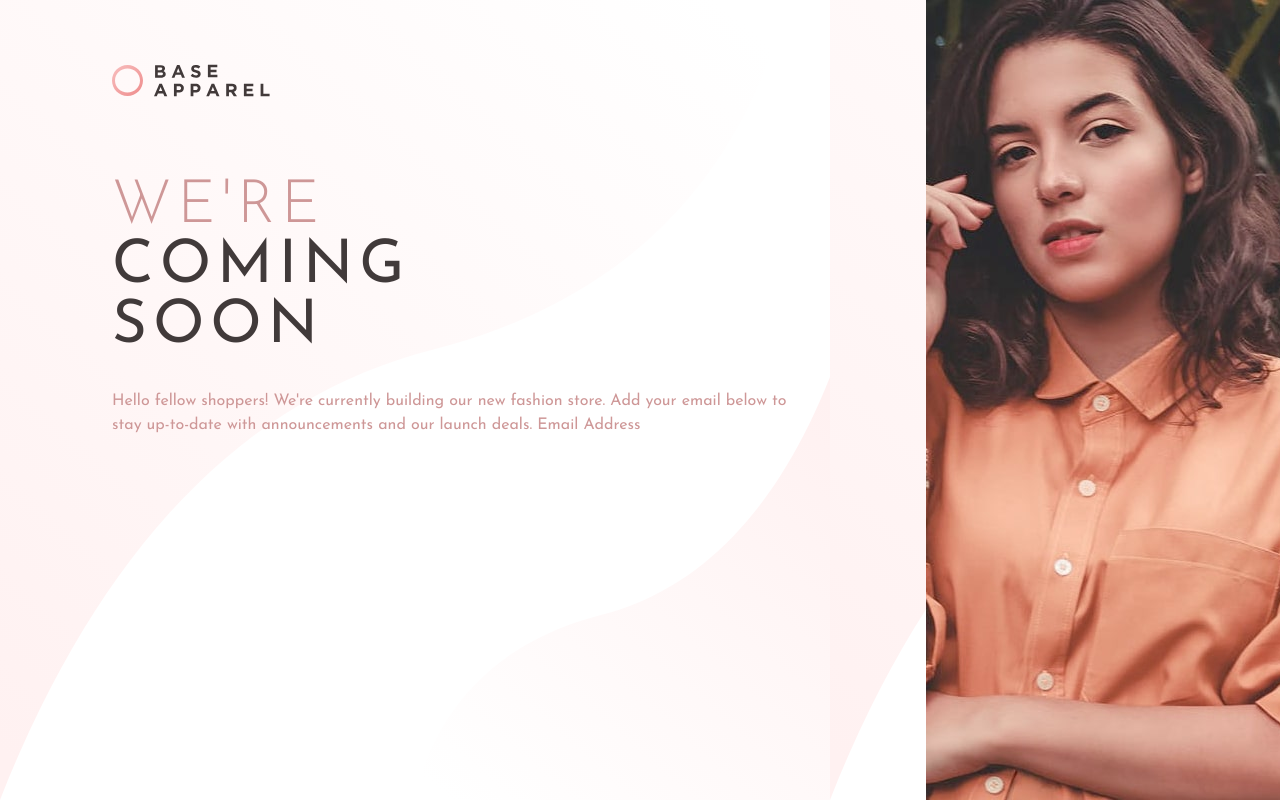
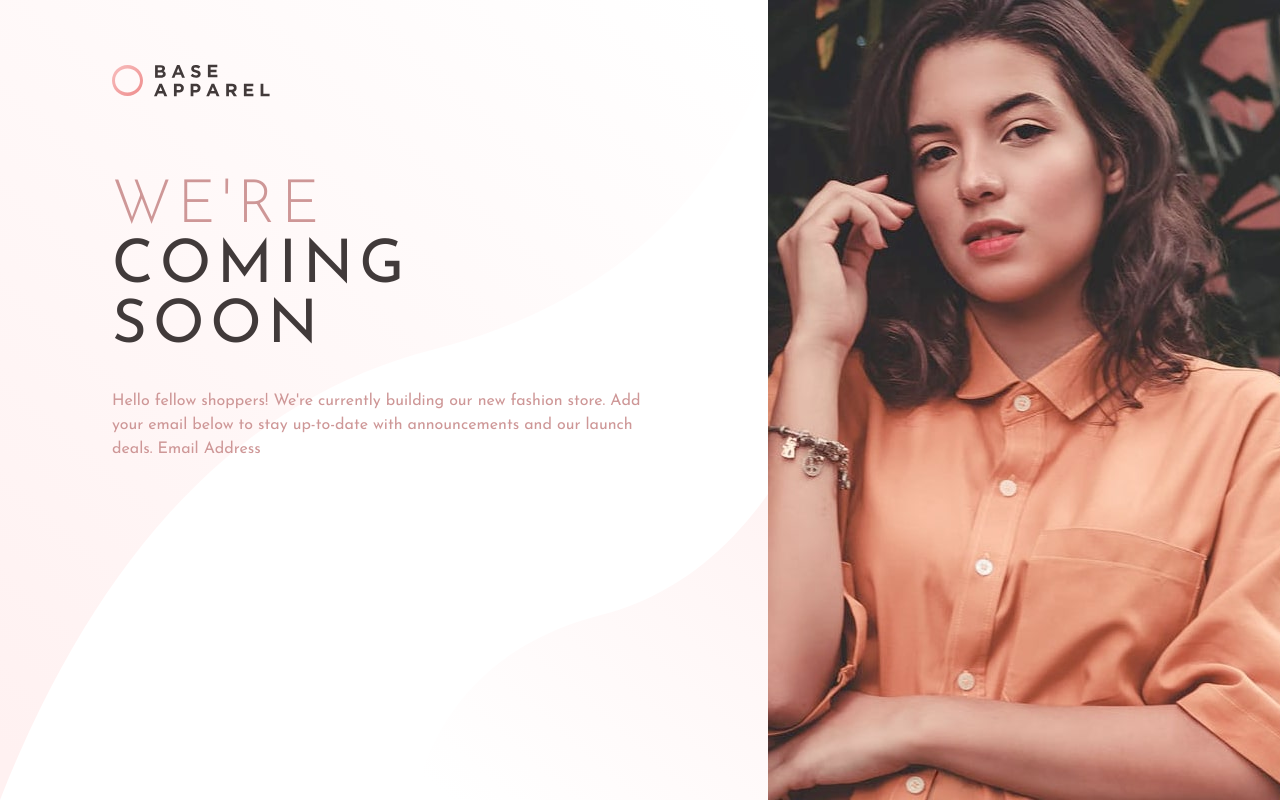
Before and after one commit to Samanosukeh/base-apparel-coming-soon, a Nuxt app: page / in a window 1280 px wide. Built offline with nearby package versions, Linux system fonts and the light colour scheme.

Commit message:
object-cover

```diff
--- a/pages/index.vue
+++ b/pages/index.vue
@@ -2,7 +2,8 @@
   <div class="">
     <div class="flex flex-row min-h-screen">
       <div class="fundo-svg"></div><!-- Background svg -->
-      <div class="gradiente-2 pt-16 mx-28">
+      <div class="gradiente-2 pt-16 w-3/5">
+        <div class="px-28">
           <div class="uppercase tracking-widest text-6xl text-left text-neutral-dark-grayish-red">
             <header><img src="/image/logo.svg" alt=""></header>
             <p class="text-primary-desaturated-red mt-20 font-light">We're</p>
@@ -15,8 +16,9 @@
             Email Address
           </p>
         </div>
-      <div class="w-auto"> <!--w-3/5 w-2/5  bg-neutral-dark-grayish-red  -->
-        <img class="h-screen object-cover" src="/image/hero-desktop.jpg" alt="">
+      </div>
+      <div class="w-2/5"> <!--w-3/5 w-2/5  bg-neutral-dark-grayish-red  -->
+        <img class="h-screen object-cover w-full" src="/image/hero-desktop.jpg" alt="">
       </div>
     </div>
 
```
Lines whose indentation alone changed are shown as unchanged.
